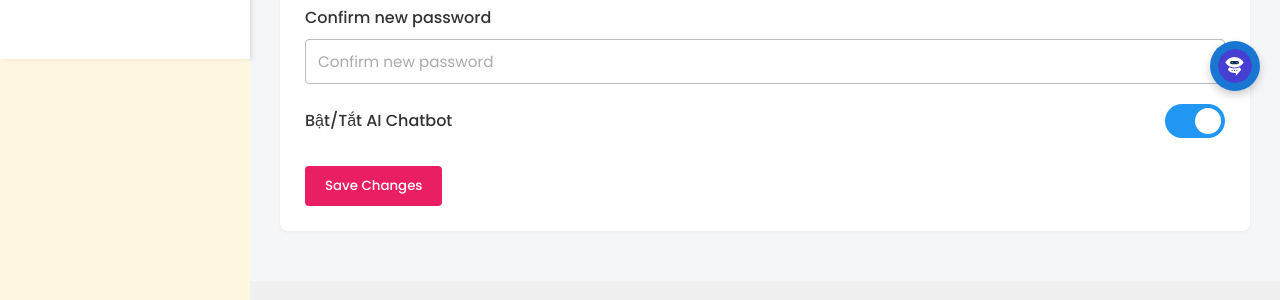
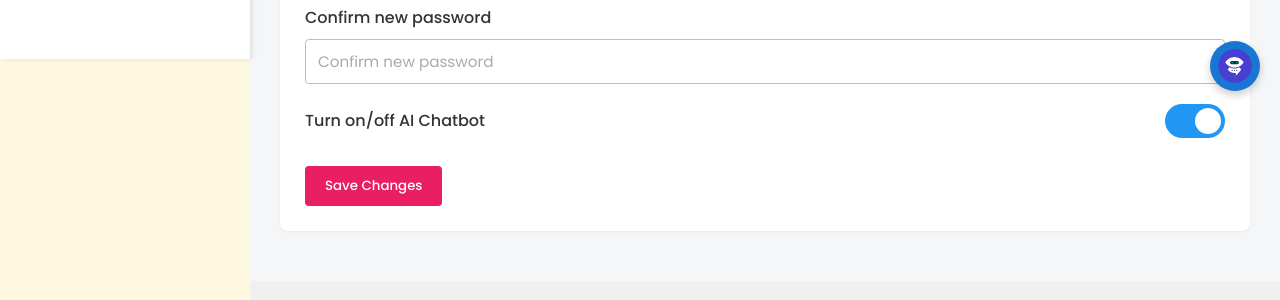
Before and after one commit to Duysama123/DSS, a Flask app: page /settings in a window 1280 px wide. Shown: the part 681-981 px from the top of the page. Run offline with Flask 3, Linux system fonts and the light colour scheme; the visitor is signed in with stand-in values (Sample User, id 1); parts of the project's set-up code (start-up, migrations or seed data) failed here and were passed over.

Commit message:
Update settings.html

```diff
--- a/app/templates/settings.html
+++ b/app/templates/settings.html
@@ -39,7 +39,7 @@
       <input type="password" id="confirmPassword" name="confirmPassword" placeholder="Confirm new password">
     </div>
     <div class="form-group toggle-switch">
-      <label for="chatbotToggle">Bật/Tắt AI Chatbot</label>
+      <label for="chatbotToggle">Turn on/off AI Chatbot</label>
       <label class="switch">
         <input type="checkbox" id="chatbotToggle" checked>
         <span class="slider round"></span>
```
